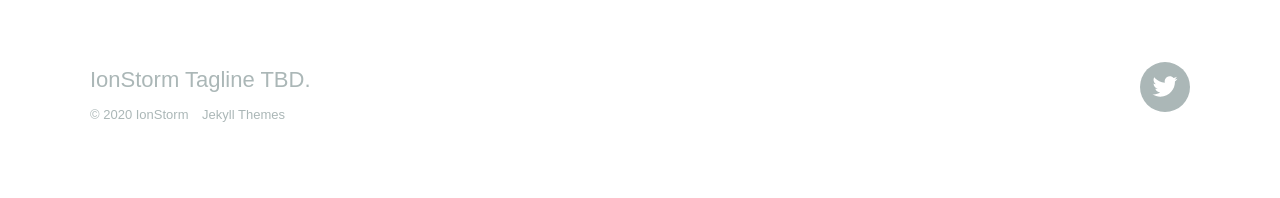
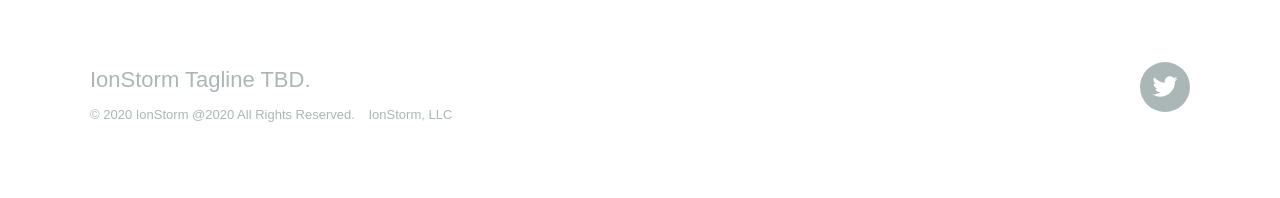
Before and after one commit to waskoIVI/waskoivi.github.io, a Jekyll site: the page built from index.html, in a window 1280 px wide. Shown: the part 1192-1390 px from the top of the page. Built offline with Jekyll 4.4.1, drawn with Linux system fonts in a browser that asks for light colours; nearby versions of some CDN libraries; some web fonts are replaced.

Commit message:
footer change

```diff
--- a/_includes/footer.html
+++ b/_includes/footer.html
@@ -6,7 +6,7 @@
 
 		<div class="footer__copyright">
 			<span>© {{ 'now' | date: "%Y" }} {{ site.data.settings.basic_settings.site_title }}</span>
-			<a href="https://jekyllthemes.io" target="_blank">Jekyll Themes</a>
+			@2020 All Rights Reserved. <a href="https://ionstorm.io" target="_blank">IonStorm, LLC</a>
 		</div>
 
 		{% include socials.html %}
```
